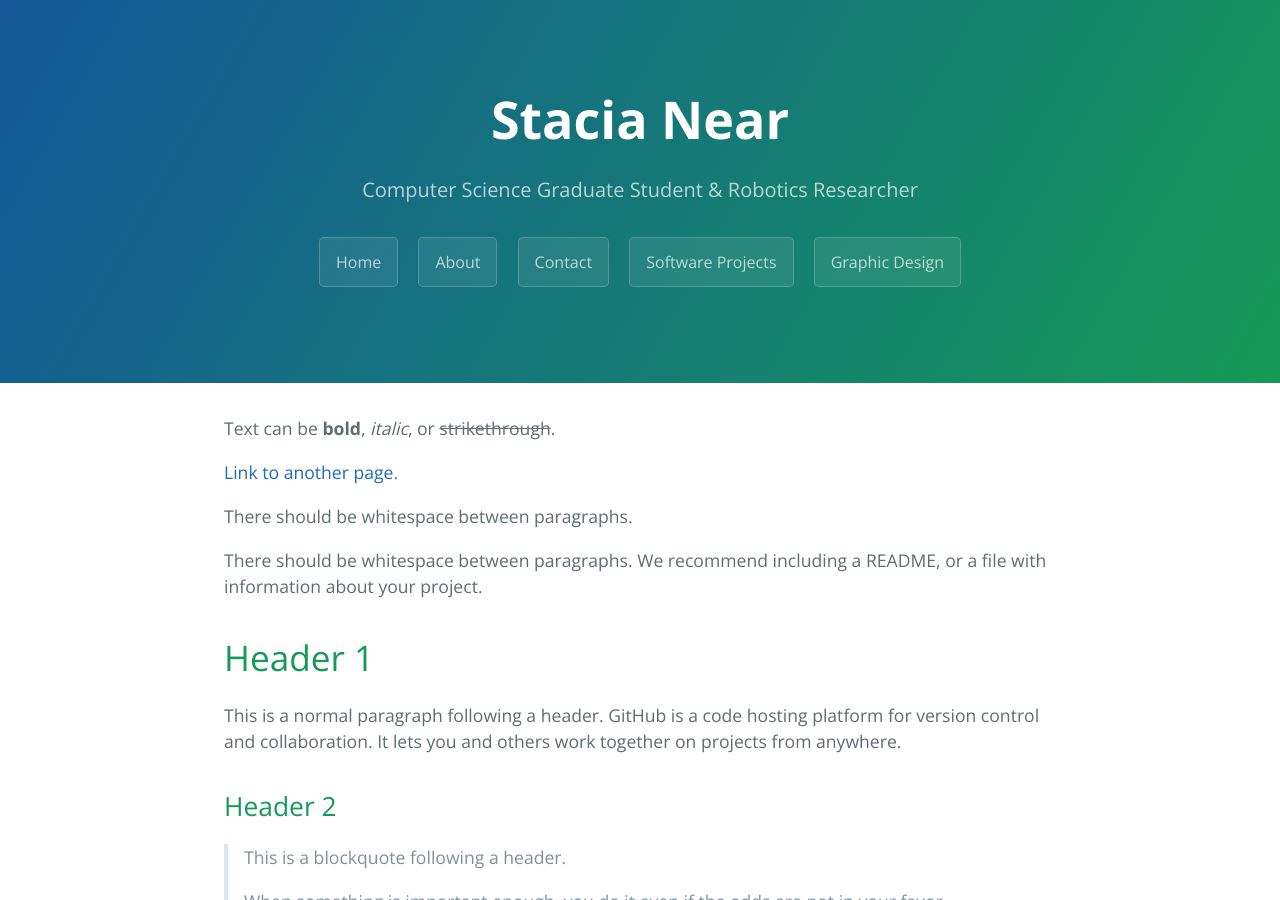
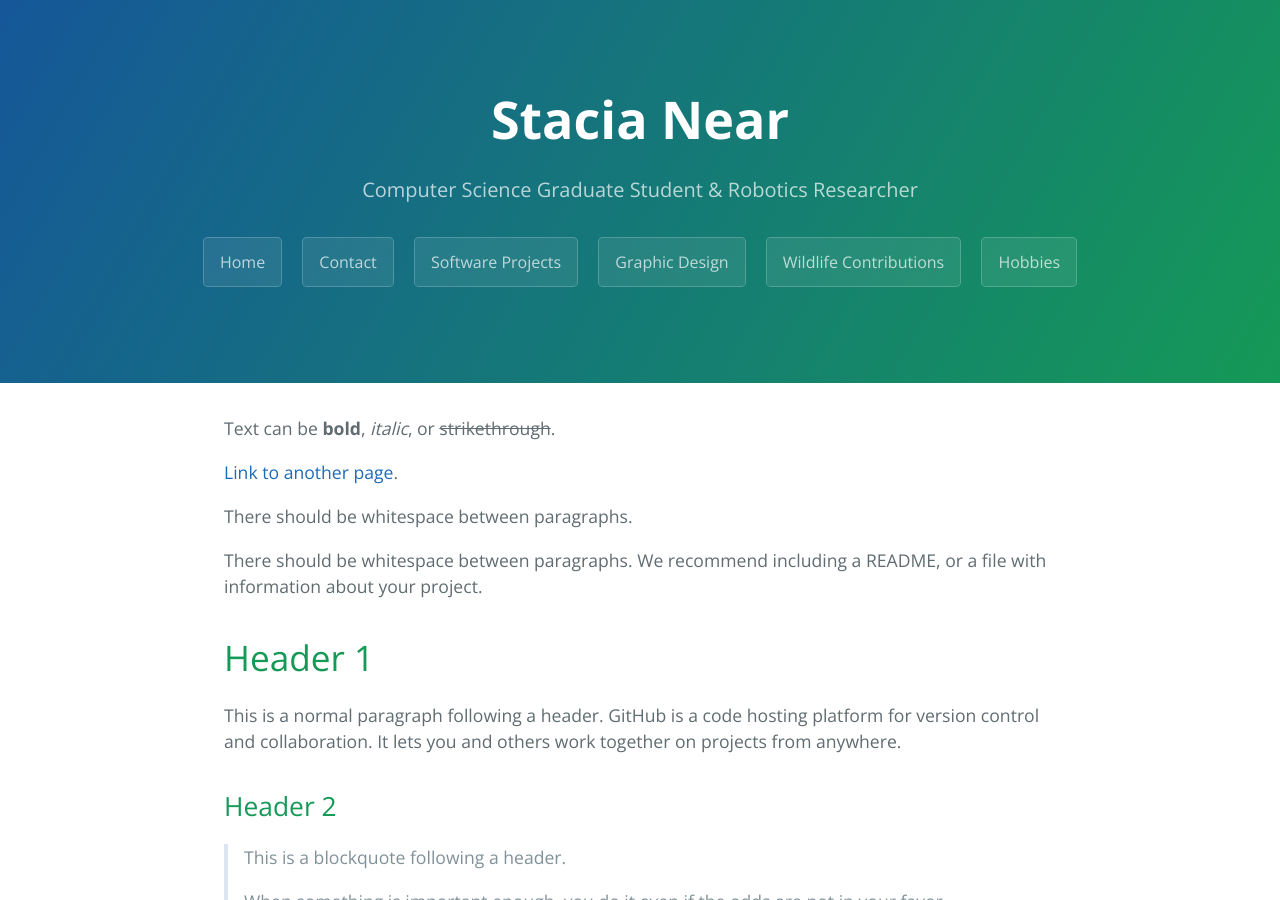
Before and after one commit to nearsr/nearsr.github.io, a Jekyll site: the page built from index.md, in a window 1280 px wide and 900 px high. Built offline with Jekyll 4.4.1, drawn with Linux system fonts in a browser that asks for light colours.

Commit message:
Update default.html

```diff
--- a/_layouts/default.html
+++ b/_layouts/default.html
@@ -20,10 +20,11 @@
       <!-- EDIT BUTTONS -->
 
       <a href="index" class="btn">Home</a>
-      <a href="about" class="btn">About</a>
       <a href="contact" class="btn">Contact</a>
       <a href="software" class="btn">Software Projects</a>
       <a href="graphics" class="btn">Graphic Design</a>
+      <a href="wildlife" class="btn">Wildlife Contributions</a>
+      <a href="hobbies" class="btn">Hobbies</a>
 
       <!-- END EDIT BUTTONS -->
 
```
